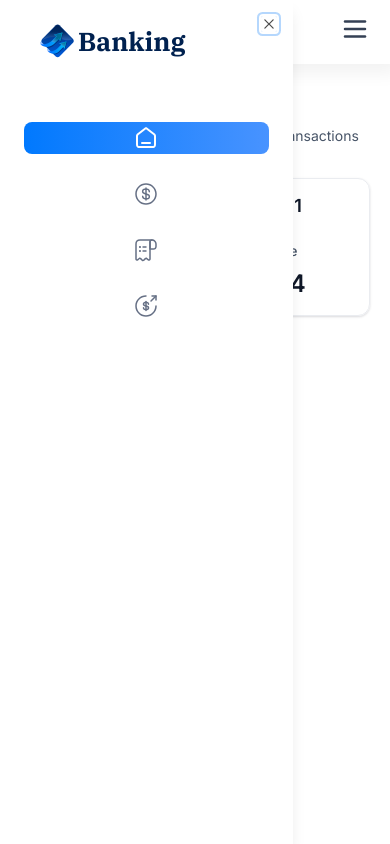
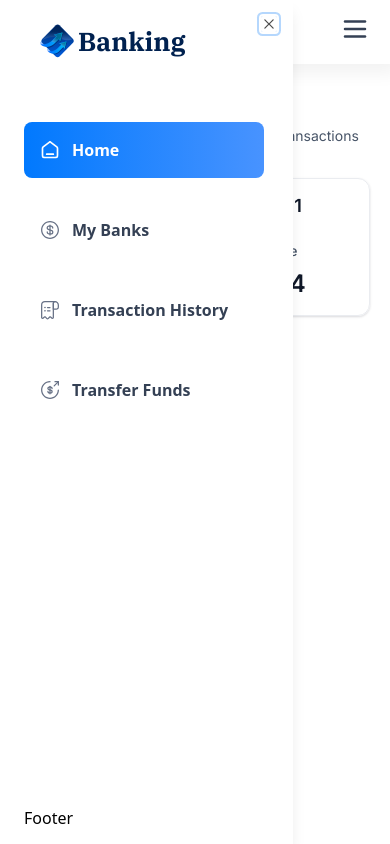
Before and after one commit to abhijaykheechee/banking-app, a Next.js app: page / in a window 390 px wide. Both pictures are taken after a click on the button 355 px from the left and 29 px from the top of the page. Built offline with nearby package versions, Linux system fonts and the light colour scheme.

Commit message:
finish mobilenav

```diff
--- a/components/ui/MobileNav.tsx
+++ b/components/ui/MobileNav.tsx
@@ -52,23 +52,22 @@ const MobileNav = ({ user }: MobileNavProps) => {
                       <Link
                         href={item.route}
                         key={item.label}
-                        className={cn("sidebar-link", {
+                        className={cn("mobilenav-sheet_close w-full", {
                           "bg-bank-gradient": isActive,
                         })}
                       >
-                        <div className="relative size-6">
                         <Image
                           src={item.imgURL}
                           alt={item.label}
-                            fill
+                          width={20}
+                          height={20}
                           className={cn({
                             "brightness-[3] invert-0": isActive,
                           })}
                         />
-                        </div>
                         <p
-                          className={cn("sidebar-label", {
-                            "!text-white": isActive,
+                          className={cn("text-16 font-semibold text-black-2", {
+                            "text-white": isActive,
                           })}
                         >
                           {item.label}
@@ -77,8 +76,10 @@ const MobileNav = ({ user }: MobileNavProps) => {
                     </SheetClose>
                   );
                 })}
+                User
               </nav>
             </SheetClose>
+            Footer
           </div>
         </SheetContent>
       </Sheet>
```
Lines whose indentation alone changed are shown as unchanged.
